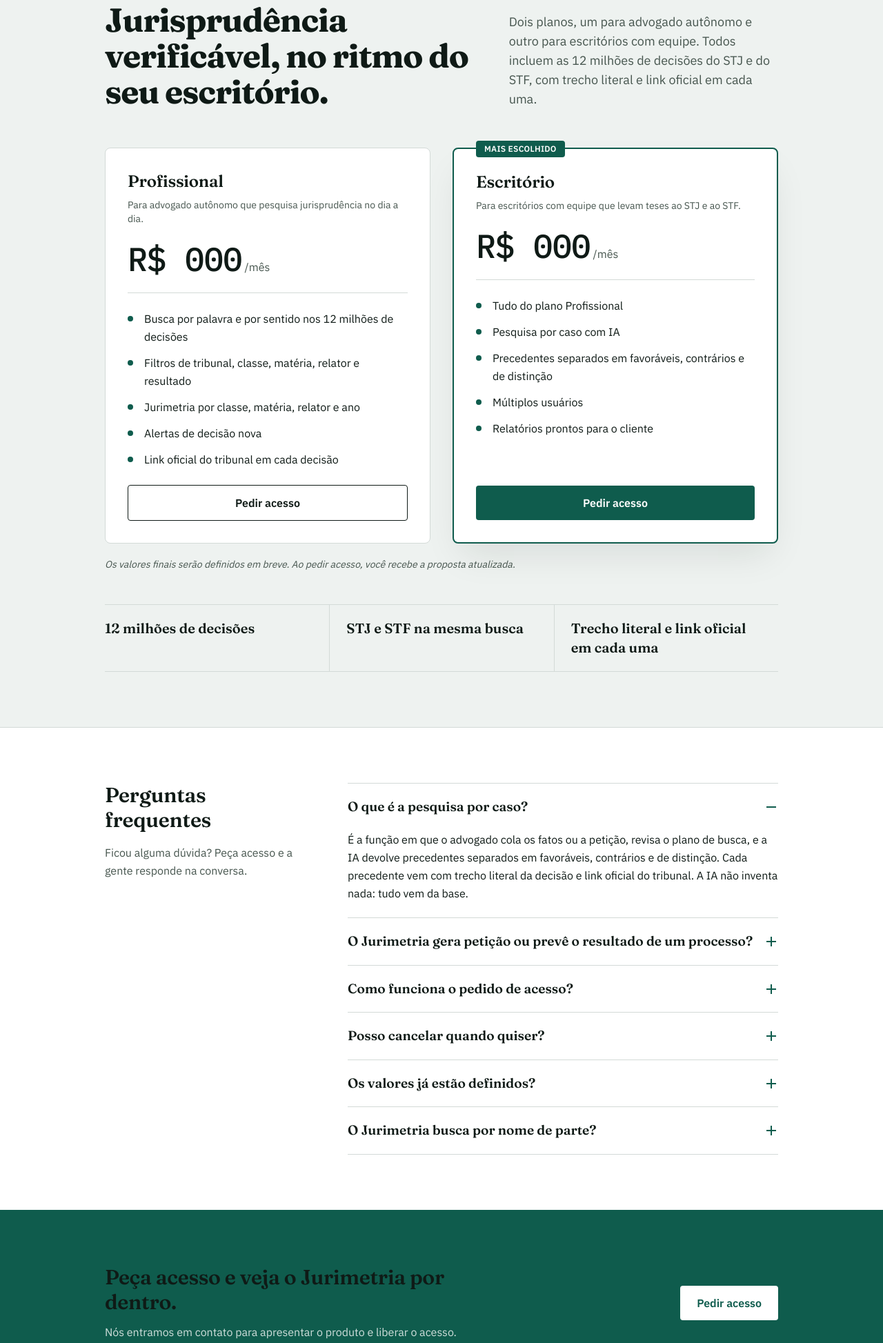
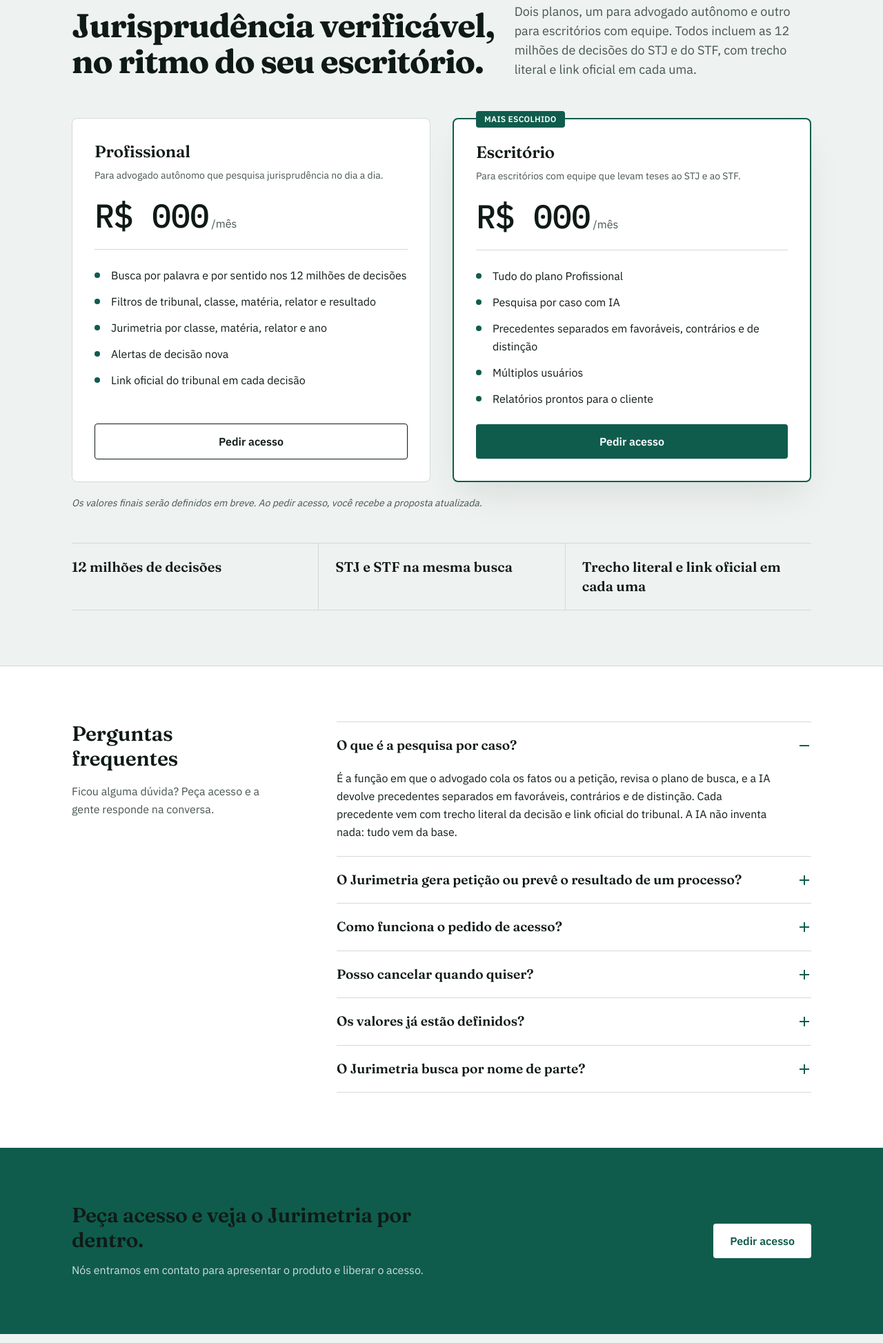
Before and after one commit to jurimetria-squad34/jurimetria-squad34, an Astro site in the folder site/: page /planos in a window 1280 px wide. Shown: the part 146-2093 px from the top of the page at 69% size. Built offline with nearby package versions, Linux system fonts and the light colour scheme; Astro itself is replaced by a stand-in of ours.

Commit message:
refactor(site): usa .container-site no planos.astro

```diff
--- a/site/src/pages/planos.astro
+++ b/site/src/pages/planos.astro
@@ -23,7 +23,7 @@ const inclusos = [
             Hero
             ============================================ */}
         <section class="pt-20 pb-14">
-            <div class="max-w-5xl mx-auto px-6 grid grid-cols-1 md:grid-cols-12 gap-7 items-end">
+            <div class="container-site grid grid-cols-1 md:grid-cols-12 gap-7 items-end">
                 <h1 class="md:col-span-7 font-titulo text-4xl md:text-5xl font-bold leading-[1.08] tracking-tight">
                     Jurisprudência verificável, no ritmo do seu escritório.
                 </h1>
@@ -40,7 +40,7 @@ const inclusos = [
             Planos
             ============================================ */}
         <section class="pb-20">
-            <div class="max-w-5xl mx-auto px-6">
+            <div class="container-site">
                 <div class="grid grid-cols-1 md:grid-cols-2 gap-6 md:gap-8">
                     {planos.map((plano) => (
                         <article
@@ -128,7 +128,7 @@ const inclusos = [
             FAQ
             ============================================ */}
         <section class="bg-white border-t border-borda py-20">
-            <div class="max-w-5xl mx-auto px-6 grid grid-cols-1 lg:grid-cols-12 gap-10 lg:gap-20 items-start">
+            <div class="container-site grid grid-cols-1 lg:grid-cols-12 gap-10 lg:gap-20 items-start">
                 <div class="lg:col-span-4 lg:sticky lg:top-8">
                     <h2 class="font-titulo text-3xl font-semibold">
                         Perguntas frequentes
@@ -165,7 +165,7 @@ const inclusos = [
             CTA final
             ============================================ */}
         <section class="bg-verde text-white py-20">
-            <div class="max-w-5xl mx-auto px-6 flex flex-col md:flex-row md:items-center md:justify-between gap-8">
+            <div class="container-site flex flex-col md:flex-row md:items-center md:justify-between gap-8">
                 <div>
                     <h2 class="font-titulo text-3xl font-semibold mb-3 max-w-lg">
                         Peça acesso e veja o Jurimetria por dentro.
```
